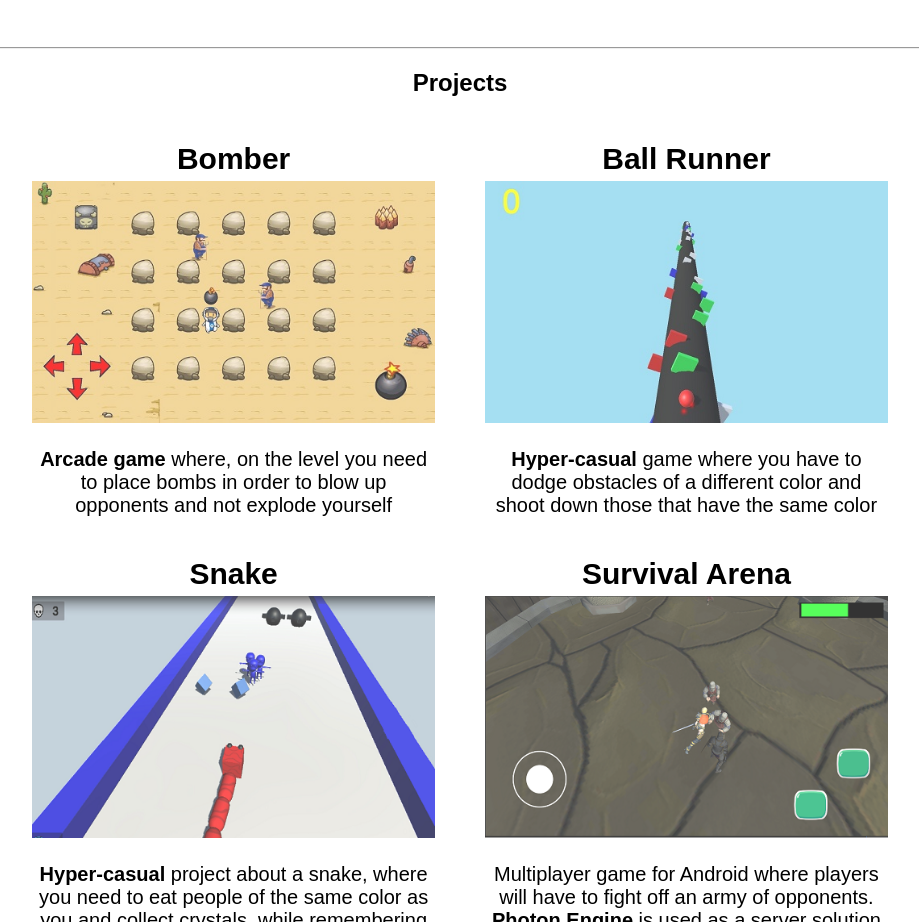
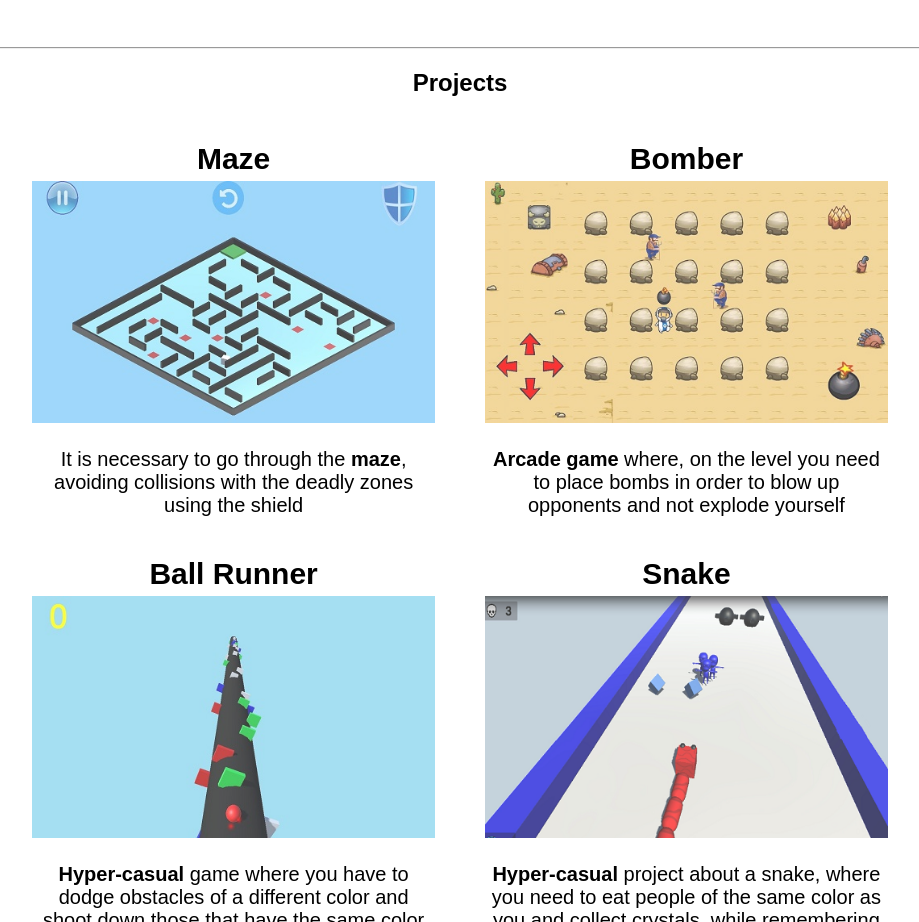
Before and after one commit to IlyaLevanovich/Portfolio, a plain HTML site: page index.html in a window 1280 px wide. Shown: the part 1491-2413 px from the top of the page, without its empty margins (180-1099 px from the left). Drawn offline with Linux system fonts and the light colour scheme.

Commit message:
Added new project - 'Maze'

```diff
--- a/index.html
+++ b/index.html
@@ -106,6 +106,14 @@
             <div class="gallery">
 
                 <div class="gallery-item">
+                    <h2>Maze</h2>
+                    <a href="https://github.com/IlyaLevanovich/Maze" target="_blank"><img src="Projects/Maze.jpg"></a>
+                    <p>
+                        It is necessary to go through the <strong>maze</strong>, avoiding collisions with the deadly zones using the shield
+                    </p>
+                </div>
+
+                <div class="gallery-item">
                     <h2>Bomber</h2>
                     <a href="https://github.com/IlyaLevanovich/Bomber" target="_blank"><img src="Projects/Bomber.jpg"></a>
                     <p>
```
Also changed, not shown: Projects/Maze.jpg (added).
